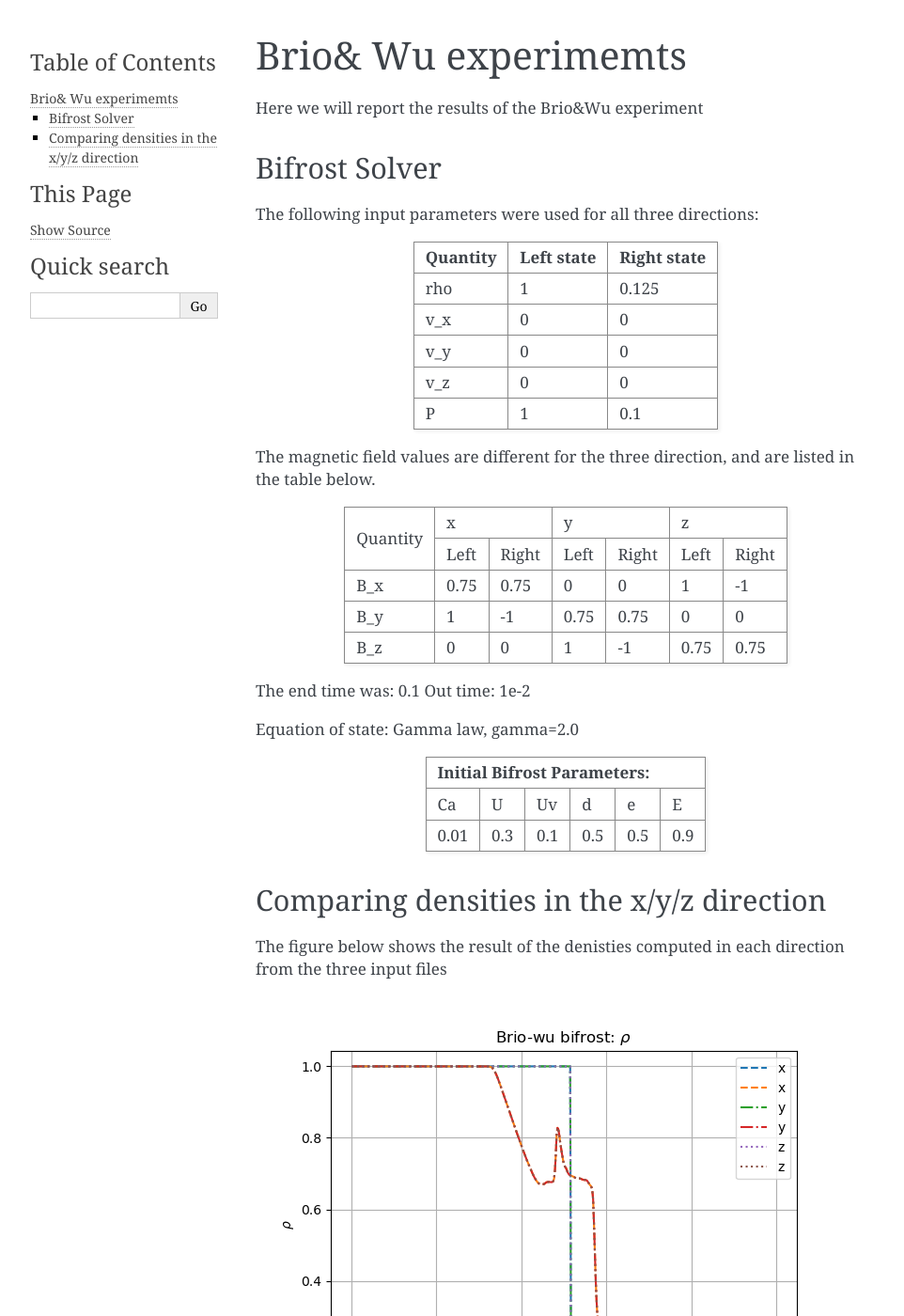
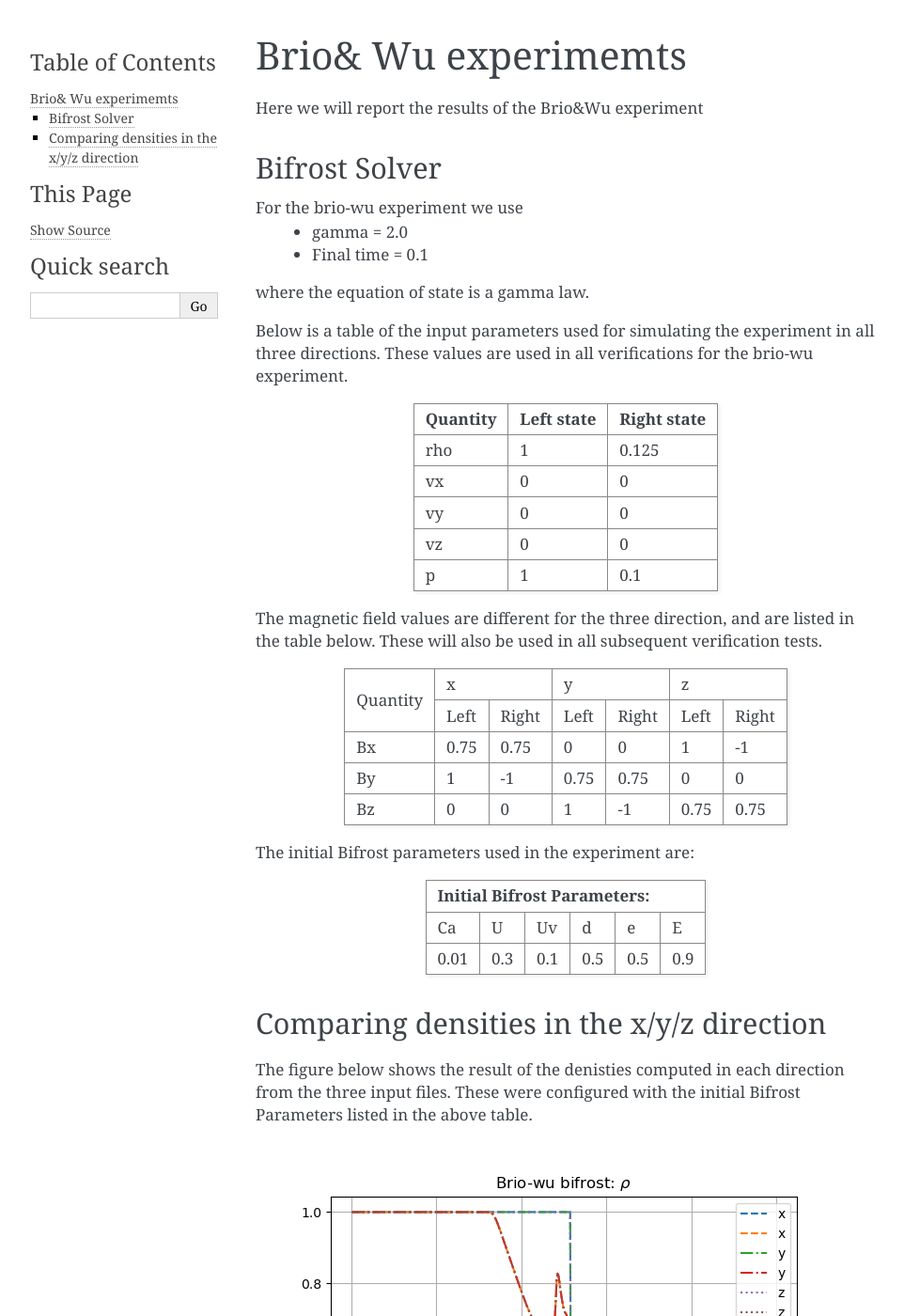
Before and after one commit to guadabsb15/summer_2021_report, a Sphinx documentation site: the page built from docs/source/briowu.rst, in a window 1280 px wide and 1400 px high. Shown: the whole window at 94% size, without its empty margins (148-1110 px from the left). Built offline with Sphinx 7.4.7, drawn with Linux system fonts in a browser that asks for light colours.

Commit message:
Update table parameters. Now matching input parameter names.

```diff
--- a/docs/source/briowu.rst
+++ b/docs/source/briowu.rst
@@ -6,23 +6,31 @@ Here we will report the results of the Brio&Wu experiment
 
 Bifrost Solver
 ---------------------
-The following input parameters were used for all three directions:
+For the brio-wu experiment we use
+        * gamma = 2.0
+        * Final time = 0.1
+where the equation of state is a gamma law.
+
+
+Below is a table of the input parameters used for simulating the experiment in all three directions.
+These values are used in all verifications for the brio-wu experiment.
 
 +----------+----------+-----------+
 | Quantity |Left state|Right state|
 +==========+==========+===========+
 | rho      | 1        | 0.125     |
 +----------+----------+-----------+
-| v_x      |  0       | 0         |
+| vx       |  0       | 0         |
 +----------+----------+-----------+
-| v_y      |  0       | 0         |
+| vy       |  0       | 0         |
 +----------+----------+-----------+
-| v_z      |  0       | 0         |
+| vz       |  0       | 0         |
 +----------+----------+-----------+
-| P        |  1       | 0.1       |
+| p        |  1       | 0.1       |
 +----------+----------+-----------+
 
 The magnetic field values are different for the three direction, and are listed in the table below.
+These will also be used in all subsequent verification tests.
 
            +-------------------------------------+
            |  Simulation direction               |
@@ -31,17 +39,14 @@ The magnetic field values are different for the three direction, and are listed
 |          +------+------+-----+-----+-----+-----+
 |          |Left  |Right |Left |Right|Left |Right|
 +----------+------+------+-----+-----+-----+-----+
-| B_x      | 0.75 | 0.75 | 0   | 0   | 1   | -1  |
+| Bx       | 0.75 | 0.75 | 0   | 0   | 1   | -1  |
 +----------+------+------+-----+-----+-----+-----+
-| B_y      |  1   | -1   | 0.75|0.75 | 0   | 0   |
+| By       |  1   | -1   | 0.75|0.75 | 0   | 0   |
 +----------+------+------+-----+-----+-----+-----+
-| B_z      |  0   | 0    | 1   | -1  | 0.75| 0.75|
+| Bz       |  0   | 0    | 1   | -1  | 0.75| 0.75|
 +----------+------+------+-----+-----+-----+-----+
 
-The end time was: 0.1
-Out time: 1e-2
-
-Equation of state: Gamma law, gamma=2.0
+The initial Bifrost parameters used in the experiment are:
 
 +-----------------------------+
 | Initial Bifrost Parameters: |
@@ -55,7 +60,8 @@ Equation of state: Gamma law, gamma=2.0
 Comparing densities in the x/y/z direction
 ------------------------------------------
 
-The figure below shows the result of the denisties computed in each direction from the three input files
+The figure below shows the result of the denisties computed in each direction from the three input files.
+These were configured with the initial Bifrost Parameters listed in the above table.
 
 .. image:: images_brio-wu_bifrost/brio-wu_initial_rho.png
 
```
